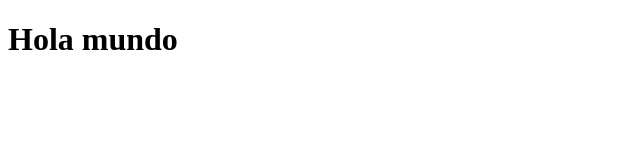
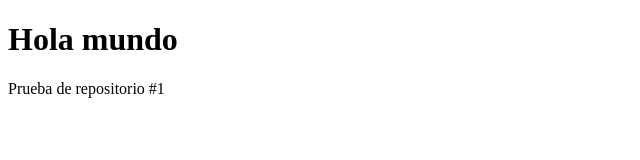
Before and after one commit to PaulaBC29/VLATEST10, a plain HTML site: page index.html in a window 1280 px wide. Shown: the whole page, without its empty margins (0-640 px from the left). Drawn offline with Linux system fonts and the light colour scheme.

Commit message:
Feat - agregando prueba

```diff
--- a/index.html
+++ b/index.html
@@ -7,5 +7,6 @@
 </head>
 <body>
     <h1>Hola mundo</h1>
+    <p>Prueba de repositorio #1</p>
 </body>
 </html>
```
